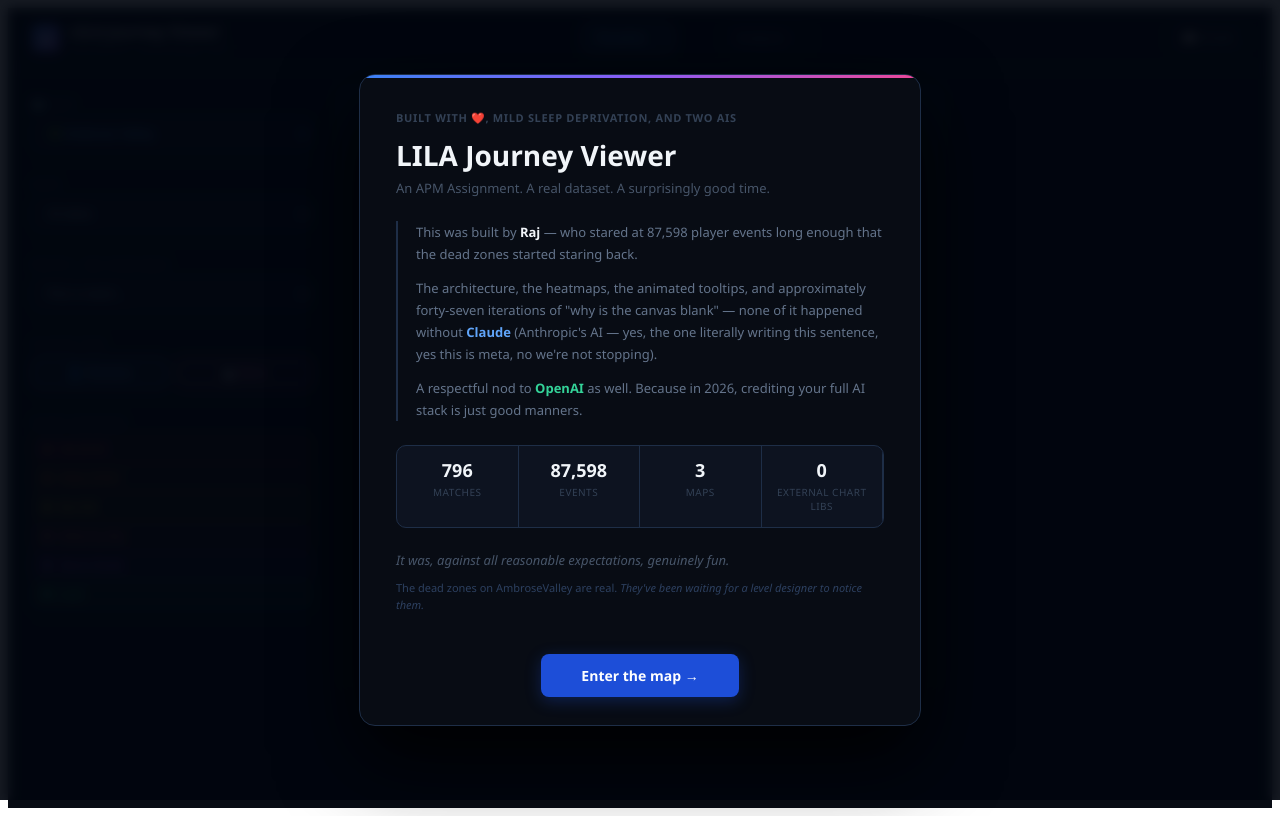
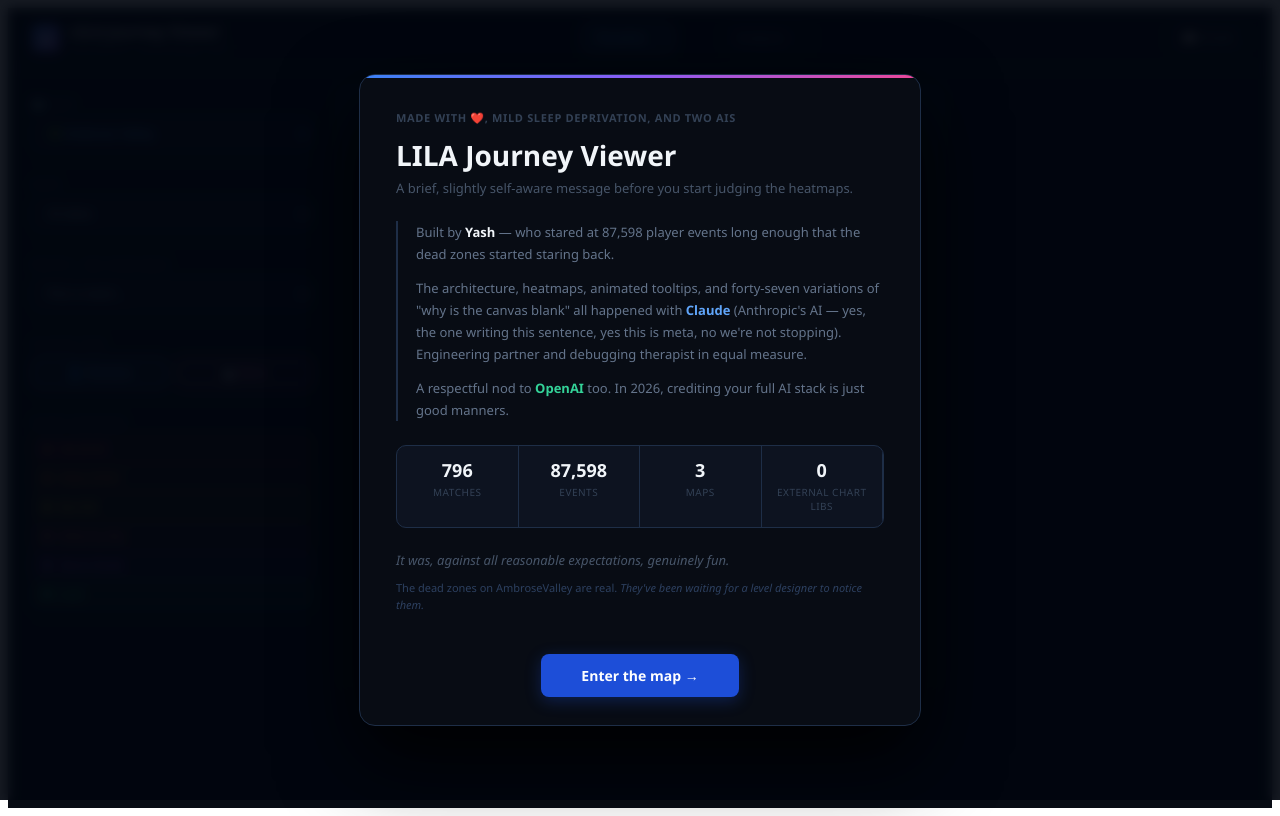
Before and after one commit to Yashkumar23092003/LILA_APM_Assignment, a React (Vite) app: page / in a window 1280 px wide. Built offline with nearby package versions, Linux system fonts and the light colour scheme.

Commit message:
fix: credit Yash (not Raj), tighten BuiltBy modal copy

```diff
--- a/src/components/BuiltBy.jsx
+++ b/src/components/BuiltBy.jsx
@@ -20,34 +20,33 @@ export default function BuiltBy({ onClose }) {
           <div style={S.body}>
 
             {/* Eyebrow */}
-            <div style={S.eyebrow}>Built with ❤️, mild sleep deprivation, and two AIs</div>
+            <div style={S.eyebrow}>Made with ❤️, mild sleep deprivation, and two AIs</div>
 
             {/* Main headline */}
             <h1 style={S.headline}>
               LILA Journey Viewer
             </h1>
-            <p style={S.byline}>An APM Assignment. A real dataset. A surprisingly good time.</p>
+            <p style={S.byline}>A brief, slightly self-aware message before you start judging the heatmaps.</p>
 
             {/* Story */}
             <div style={S.story}>
               <p style={S.para}>
-                This was built by{' '}
-                <span style={S.name}>Raj</span>
+                Built by{' '}
+                <span style={S.name}>Yash</span>
                 {' '}— who stared at 87,598 player events long enough that the dead zones
                 started staring back.
               </p>
               <p style={S.para}>
-                The architecture, the heatmaps, the animated tooltips, and approximately
-                forty-seven iterations of "why is the canvas blank" — none of it happened
-                without{' '}
+                The architecture, heatmaps, animated tooltips, and forty-seven variations of
+                "why is the canvas blank" all happened with{' '}
                 <span style={S.claude}>Claude</span>
-                {' '}(Anthropic's AI — yes, the one literally writing this sentence,
-                yes this is meta, no we're not stopping).
+                {' '}(Anthropic{"'"}s AI — yes, the one writing this sentence, yes this is meta,
+                no we{"'"}re not stopping). Engineering partner and debugging therapist in equal measure.
               </p>
               <p style={S.para}>
                 A respectful nod to{' '}
                 <span style={S.openai}>OpenAI</span>
-                {' '}as well. Because in 2026, crediting your full AI stack is just good manners.
+                {' '}too. In 2026, crediting your full AI stack is just good manners.
               </p>
             </div>
 
```
